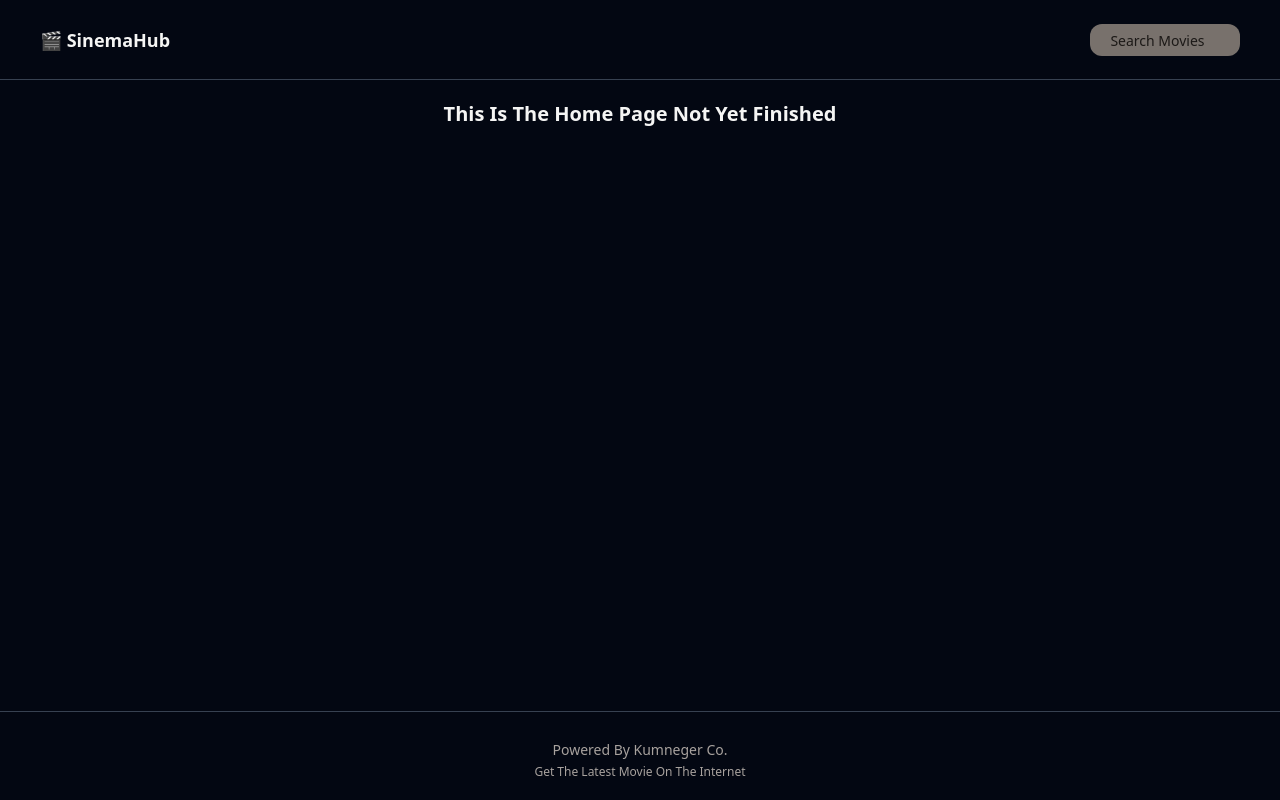
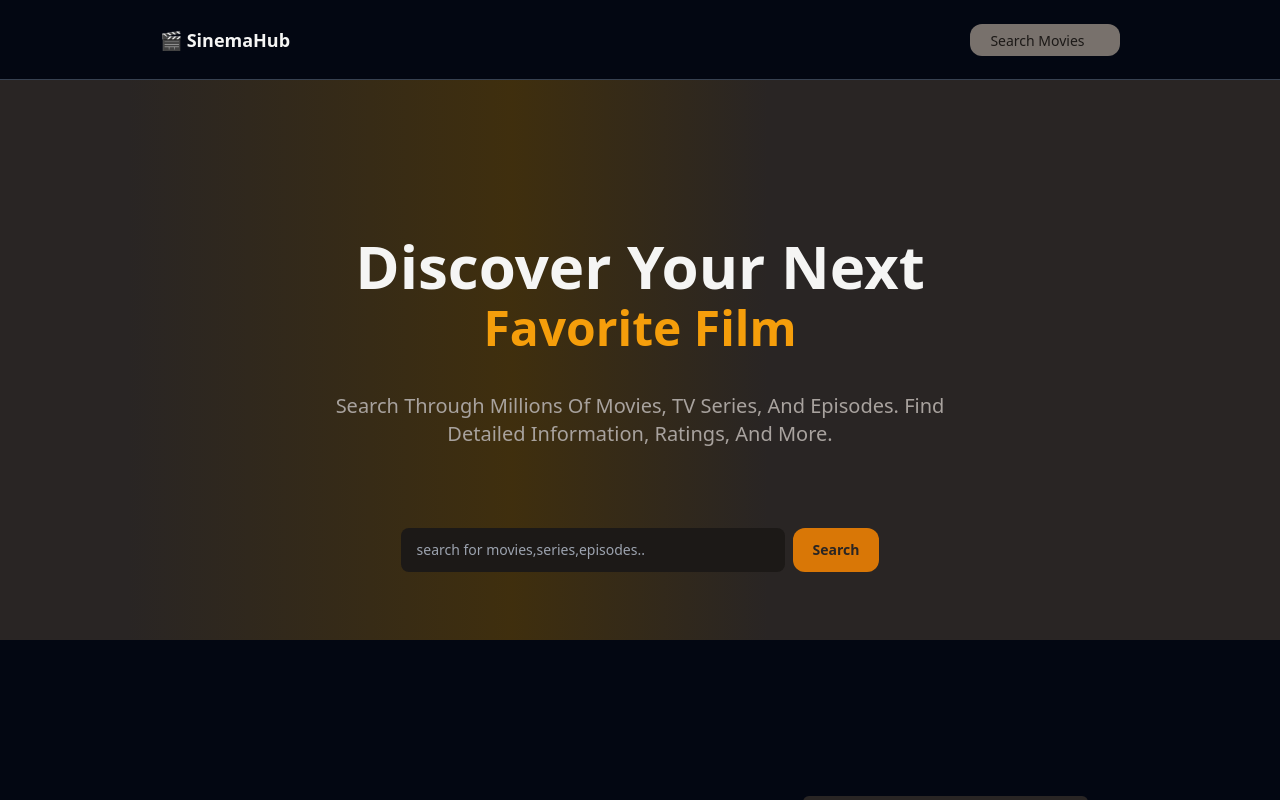
Before and after one commit to assumaqn/sinemaHub, a React (Vite) app: page / in a window 1280 px wide. Built offline with nearby package versions, Linux system fonts and the light colour scheme.

Commit message:
creating the home page layout and style

```diff
--- a/package.json
+++ b/package.json
@@ -12,6 +12,7 @@
   "dependencies": {
     "react": "^19.2.0",
     "react-dom": "^19.2.0",
+    "react-icons": "^5.5.0",
     "react-router": "^6.30.2",
     "react-router-dom": "^6.30.2"
   },
--- /dev/null
+++ b/src/features/home/FeaturedCard.jsx
@@ -0,0 +1,13 @@
+function FeaturedCard({ icon, heading, description }) {
+  return (
+    <div className=" bg-stone-800/100  rounded-md ">
+      <div className="py-8 px-5 space-y-3">
+        <div className="flex items-center justify-center mb-3">{icon}</div>
+        <h3 className="text-sm tracking-wide text-stone-200">{heading}</h3>
+        <p className="text-sm text-stone-400 font-normal">{description}</p>
+      </div>
+    </div>
+  );
+}
+
+export default FeaturedCard;
--- /dev/null
+++ b/src/features/home/Features.jsx
@@ -0,0 +1,33 @@
+import FeaturedCard from "./FeaturedCard";
+import { MdLocalMovies } from "react-icons/md";
+import { BsFillLightningFill } from "react-icons/bs";
+import { BsStars } from "react-icons/bs";
+function Features() {
+  return (
+    <div className="flex max-w-4xl space-x-10 justify-between items-center mx-auto py-[156px]">
+      <FeaturedCard
+        icon={
+          <MdLocalMovies className="text-amber-600 text-5xl bg-amber-200/20 w-12 h-12 rounded-full p-3" />
+        }
+        heading="Vast Database"
+        description="Access millions of movies and TV shows from around the world"
+      />
+      <FeaturedCard
+        icon={
+          <BsFillLightningFill className="text-amber-600 text-5xl bg-amber-200/20 w-12 h-12 rounded-full p-3" />
+        }
+        heading="Lightning Fast"
+        description="Get instant search results and detailed information in seconds"
+      />
+      <FeaturedCard
+        icon={
+          <BsStars className="text-amber-600 text-5xl bg-amber-200/20 w-12 h-12 rounded-full p-3" />
+        }
+        heading="Rich Details"
+        description="Explore ratings, cast, plot summaries, and comprehensive metadata"
+      />
+    </div>
+  );
+}
+
+export default Features;
--- /dev/null
+++ b/src/features/home/Hero.jsx
@@ -0,0 +1,27 @@
+function Hero() {
+  return (
+    <div className="bg-gradient-to-r from-stone-800/100 from-10%  via-yellow-600/30 via-40% to-stone-800/100 to-60% py-[280px] px-10 flex flex-col gap-10 h-[470px] items-center justify-center">
+      <h1 className="text-6xl font-extrabold flex flex-col gap-2 items-center pt-32">
+        Discover Your next{" "}
+        <span className="text-amber-500 text-5xl">Favorite Film</span>
+      </h1>
+      <p className="text-md text-stone-400 font-normal max-w-2xl mx-auto">
+        Search through millions of movies, TV series, and episodes. Find
+        detailed information, ratings, and more.
+      </p>
+      <div className="flex gap-2 items-center justify-center my-10 ">
+        <input
+          type="search"
+          placeholder="search for movies,series,episodes.."
+          className="placeholder:text-sm w-96 py-3 px-4 rounded-lg bg-stone-900/100  text-stone-100 font-normal text-sm focus:outline-none  transition-all duration-100 focus:ring-1 focus:ring-amber-400  focus:ring-offset-stone-900
+ "
+        />
+        <button className="text-sm bg-amber-600 inline-block border-none text-stone-800 py-3 px-5 rounded-xl hover:bg-amber-300 transition-colors duration-200">
+          Search
+        </button>
+      </div>
+    </div>
+  );
+}
+
+export default Hero;
--- a/src/features/home/HomePage.jsx
+++ b/src/features/home/HomePage.jsx
@@ -1,8 +1,12 @@
+import Features from "./Features";
+import Hero from "./Hero";
+
 function HomePage() {
   return (
-    <div className="text-center text-xl font-bold mt-5 text-stone-100 capitalize">
-      this is the home page not yet finished
-    </div>
+    <section className="text-center text-xl font-bold  text-stone-100 capitalize">
+      <Hero />
+      <Features />
+    </section>
   );
 }
 
--- a/src/ui/AppLayout.jsx
+++ b/src/ui/AppLayout.jsx
@@ -4,7 +4,7 @@ import PageNav from "./PageNav";
 
 function AppLayout() {
   return (
-    <section className="h-screen grid grid-rows-[auto_1fr_auto] bg-gray-950/100 ">
+    <section className="h-screen grid grid-rows-[auto_2fr_auto] bg-gray-950/100 overflow-y-scroll ">
       <PageNav />
       <main>{<Outlet />}</main>
       <Footer />
--- a/src/ui/PageNav.jsx
+++ b/src/ui/PageNav.jsx
@@ -2,7 +2,7 @@ import Logo from "./Logo";
 
 function PageNav() {
   return (
-    <header className=" flex items-center justify-between py-2 px-10 h-[80px] border-b border-gray-700">
+    <header className=" flex items-center justify-between py-2 px-40  h-[80px] border-b border-gray-700 ">
       <Logo />
       <div>
         <input
```
Also changed, not shown: 1 other file (tests, documents, lock files or other folders).
